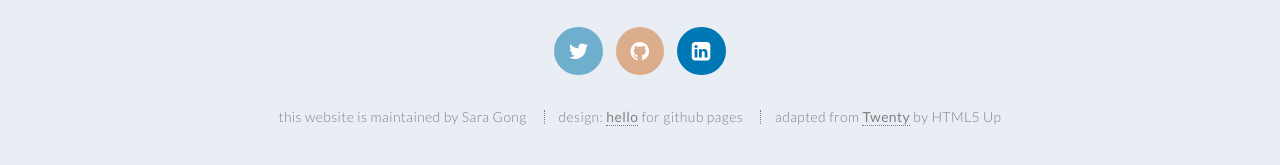
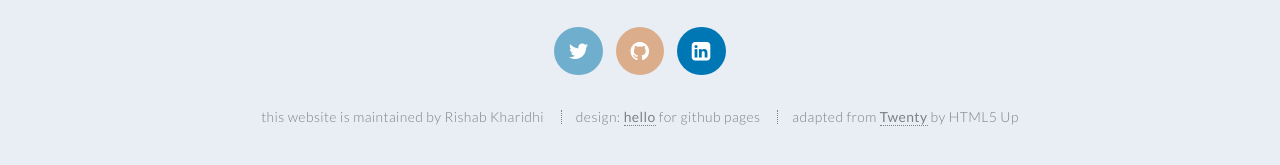
Before and after one commit to rishabkharidhi/rishabkharidhi.github.io, a Jekyll site: the page built from index.md, in a window 1280 px wide and 900 px high, scrolled down 5491 px. Shown: the part 707-872 px from the top of the window. Built offline with Jekyll 4.4.1, drawn with Linux system fonts in a browser that asks for light colours.

Commit message:
Update _config.yml

```diff
--- a/_config.yml
+++ b/_config.yml
@@ -1,8 +1,8 @@
 # _config.yml
 
 # required, replace with your own information -----
-title: Hello for Github Pages
-author: Sara Gong
+title: hello world, I am Rishab Kharidhi
+author: Rishab Kharidhi
 description: >
   A minimalist template for designing a personal GitHub Pages website - without typing a single line of code.
 baseurl: ""
```
